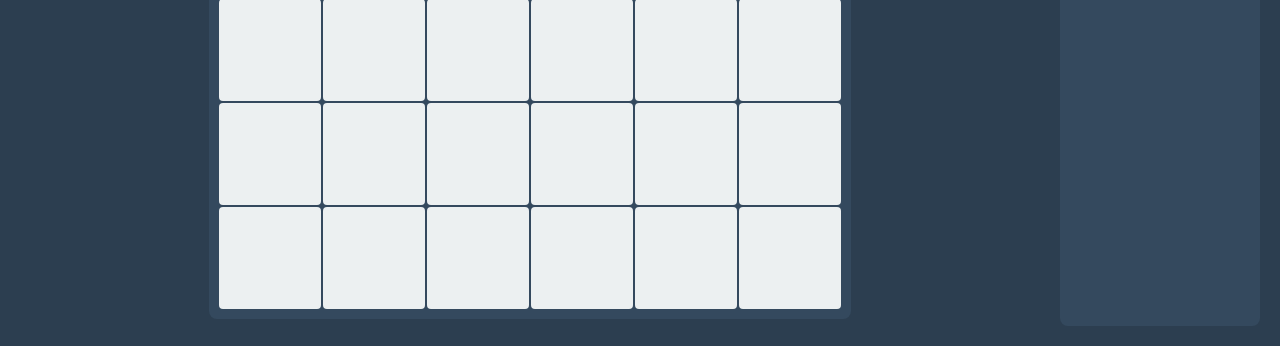
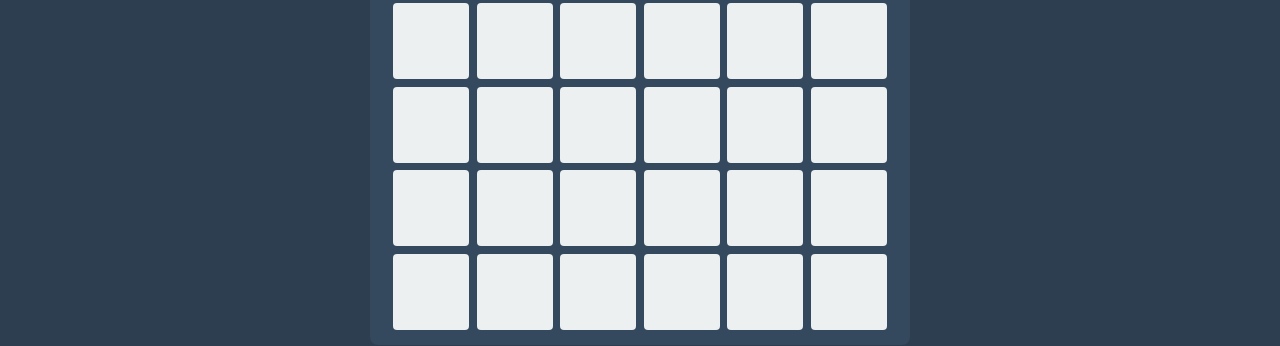
Before and after one commit to yusitnikov/game2048, a website built with Vite: page index.html in a window 1280 px wide. Shown: the part 454-800 px from the top of the page. Built offline with nearby package versions, Linux system fonts and the light colour scheme.

Commit message:
absolute positioning

```diff
--- a/src/gameHelpers.ts
+++ b/src/gameHelpers.ts
@@ -28,3 +28,25 @@ export function getCellClasses(value: number): string {
   const labelClass = `cell-${label}`;
   return `cell ${lengthClass} ${labelClass}`;
 }
+
+export const getCellSizeProp = (size: number) =>
+  `calc(var(--cell-size) * ${size})`;
+
+export const setCellSizeStyles = (
+  element: HTMLElement,
+  styles: Partial<Record<StringCssProps, number>>,
+) => {
+  for (const [key, value] of Object.entries(styles)) {
+    if (value === undefined) {
+      delete element.style[key as StringCssProps];
+    } else {
+      element.style[key as StringCssProps] = getCellSizeProp(value);
+    }
+  }
+};
+
+type FilterKeysOfType<ObjectT, BaseT> = {
+  [K in keyof ObjectT]: ObjectT[K] extends BaseT ? K : never;
+}[keyof ObjectT];
+
+type StringCssProps = FilterKeysOfType<CSSStyleDeclaration, string>;
--- a/src/main.ts
+++ b/src/main.ts
@@ -1,8 +1,19 @@
 import "./style.css";
-import { POWERS_OF_2, formatCellLabel, getCellClasses } from "./gameHelpers";
+import {
+  POWERS_OF_2,
+  formatCellLabel,
+  getCellClasses,
+  setCellSizeStyles,
+} from "./gameHelpers";
 
-const GRID_WIDTH = 6;
-const GRID_HEIGHT = 7;
+const gridWidth = 6;
+const gridHeight = 7;
+
+const padding = 0.3;
+const cellGap = 0.1;
+const gridTop = 2 + cellGap + padding * 2;
+const fullWidth = gridWidth + (gridWidth - 1) * cellGap + padding * 2;
+const fullHeight = gridTop + gridHeight + (gridWidth - 1) * cellGap + padding;
 
 interface GameState {
   grid: (number | null)[][];
@@ -14,19 +25,18 @@ interface GameState {
 class TetrisGame {
   private gameState: GameState;
   private gridElement!: HTMLElement;
-  private nextQueueElement!: HTMLElement;
+  private queueElements: HTMLElement[] = [];
 
   constructor() {
     this.gameState = {
-      grid: Array(GRID_HEIGHT)
+      grid: Array(gridHeight)
         .fill(null)
-        .map(() => Array(GRID_WIDTH).fill(null)),
+        .map(() => Array(gridWidth).fill(null)),
       nextPieces: [],
       selectedColumn: null,
       isGameRunning: false,
     };
 
-    this.calculateCellSize();
     this.initializeDOM();
     this.generateNextPieces();
     this.startGame();
@@ -36,22 +46,11 @@ class TetrisGame {
   private initializeDOM(): void {
     const app = document.querySelector<HTMLDivElement>("#app")!;
 
-    app.innerHTML = `
-      <div class="game-container">
-        <div class="game-board">
-          <div class="grid" id="grid"></div>
-        </div>
-        <div class="sidebar">
-          <div class="next-queue">
-            <h3>Next Pieces</h3>
-            <div id="next-queue"></div>
-          </div>
-        </div>
-      </div>
-    `;
+    app.innerHTML = `<div class="grid" id="grid"></div>`;
 
     this.gridElement = document.getElementById("grid")!;
-    this.nextQueueElement = document.getElementById("next-queue")!;
+
+    this.calculateCellSize();
 
     this.createGrid();
     this.setupEventListeners();
@@ -60,12 +59,17 @@ class TetrisGame {
   private createGrid(): void {
     this.gridElement.innerHTML = "";
 
-    for (let row = 0; row < GRID_HEIGHT; row++) {
-      for (let col = 0; col < GRID_WIDTH; col++) {
+    // Create main game grid cells
+    for (let row = 0; row < gridHeight; row++) {
+      for (let col = 0; col < gridWidth; col++) {
         const cell = document.createElement("div");
         cell.className = "cell";
         cell.dataset.row = row.toString();
         cell.dataset.col = col.toString();
+        setCellSizeStyles(cell, {
+          top: gridTop + row * (1 + cellGap),
+          left: padding + col * (1 + cellGap),
+        });
 
         const indicator = document.createElement("div");
         indicator.className = "column-indicator";
@@ -74,6 +78,42 @@ class TetrisGame {
         this.gridElement.appendChild(cell);
       }
     }
+
+    // Create queue elements in the grid
+    this.createQueueElements();
+  }
+
+  private createQueueElements(): void {
+    this.queueElements = [];
+
+    // Row 1: 1st in queue (next to drop)
+    const nextPieceCell = document.createElement("div");
+    nextPieceCell.className = "cell";
+    setCellSizeStyles(nextPieceCell, {
+      top: padding + 1 + cellGap,
+      left: padding,
+    });
+    this.gridElement.appendChild(nextPieceCell);
+    this.queueElements.push(nextPieceCell);
+
+    // Row 0: 2nd and 3rd in queue
+    const secondPieceCell = document.createElement("div");
+    secondPieceCell.className = "cell";
+    setCellSizeStyles(secondPieceCell, {
+      top: padding,
+      left: padding + 1 + cellGap,
+    });
+    this.gridElement.appendChild(secondPieceCell);
+    this.queueElements.push(secondPieceCell);
+
+    const thirdPieceCell = document.createElement("div");
+    thirdPieceCell.className = "cell";
+    setCellSizeStyles(thirdPieceCell, {
+      top: padding,
+      left: padding,
+    });
+    this.gridElement.appendChild(thirdPieceCell);
+    this.queueElements.push(thirdPieceCell);
   }
 
   private setupEventListeners(): void {
@@ -127,13 +167,12 @@ class TetrisGame {
   }
 
   private updateNextQueueDisplay(): void {
-    this.nextQueueElement.innerHTML = "";
-
-    this.gameState.nextPieces.forEach((value) => {
-      const pieceElement = document.createElement("div");
-      pieceElement.className = getCellClasses(value);
-      pieceElement.textContent = formatCellLabel(value);
-      this.nextQueueElement.prepend(pieceElement);
+    this.gameState.nextPieces.forEach((value, index) => {
+      if (index < this.queueElements.length) {
+        const queueElement = this.queueElements[index];
+        queueElement.className = getCellClasses(value);
+        queueElement.textContent = formatCellLabel(value);
+      }
     });
   }
 
@@ -155,7 +194,7 @@ class TetrisGame {
   }
 
   private getLowestEmptyRow(col: number): number {
-    for (let row = GRID_HEIGHT - 1; row >= 0; row--) {
+    for (let row = gridHeight - 1; row >= 0; row--) {
       if (this.gameState.grid[row][col] === null) {
         return row;
       }
@@ -168,8 +207,8 @@ class TetrisGame {
 
     cells.forEach((cell, index) => {
       const htmlCell = cell as HTMLElement;
-      const row = Math.floor(index / GRID_WIDTH);
-      const col = index % GRID_WIDTH;
+      const row = Math.floor(index / gridWidth);
+      const col = index % gridWidth;
       const value = this.gameState.grid[row][col];
 
       // Remove all piece classes
@@ -186,28 +225,16 @@ class TetrisGame {
   }
 
   private calculateCellSize(): void {
-    const sidebarWidth = 220; // sidebar width + padding
-    const padding = 40; // container padding
-    const gridPadding = 20; // grid internal padding
-    const gridGap = 2 * (GRID_WIDTH - 1 + GRID_HEIGHT - 1); // gaps between cells
-
-    const availableWidth =
-      window.innerWidth - sidebarWidth - padding - gridPadding - gridGap;
-    const availableHeight =
-      window.innerHeight - padding - gridPadding - gridGap;
-
     // Calculate maximum cell size that fits both width and height constraints
-    const maxCellSizeByWidth = Math.floor(availableWidth / GRID_WIDTH);
-    const maxCellSizeByHeight = Math.floor(availableHeight / GRID_HEIGHT);
+    const maxCellSizeByWidth = Math.floor(window.innerWidth / fullWidth);
+    const maxCellSizeByHeight = Math.floor(window.innerHeight / fullHeight);
 
     // Use the smaller of the two to ensure the grid fits
-    const cellSize = Math.min(maxCellSizeByWidth, maxCellSizeByHeight, 120); // max 120px
-    const finalCellSize = Math.max(cellSize, 40); // min 40px
+    const cellSize = Math.min(maxCellSizeByWidth, maxCellSizeByHeight); // max 120px
 
-    document.documentElement.style.setProperty(
-      "--cell-size",
-      `${finalCellSize}px`,
-    );
+    document.documentElement.style.setProperty("--cell-size", `${cellSize}px`);
+    this.gridElement.style.width = `${cellSize * fullWidth}px`;
+    this.gridElement.style.height = `${cellSize * fullHeight}px`;
   }
 
   private setupResizeListener(): void {
--- a/src/style.css
+++ b/src/style.css
@@ -18,15 +18,6 @@ body {
 #app {
     width: 100vw;
     height: 100vh;
-    display: flex;
-    flex-direction: column;
-}
-
-.game-container {
-    display: flex;
-    flex: 1;
-    padding: 20px;
-    gap: 20px;
 }
 
 .game-board {
@@ -38,13 +29,15 @@ body {
 }
 
 .grid {
-    display: grid;
-    grid-template-columns: repeat(6, var(--cell-size));
-    grid-template-rows: repeat(7, var(--cell-size));
-    gap: 2px;
+    position: absolute;
+    inset: 0;
+    margin: auto;
     background-color: #34495e;
-    padding: 10px;
     border-radius: 8px;
+}
+
+.grid > * {
+    position: absolute;
 }
 
 .cell {
@@ -69,7 +62,8 @@ body {
     padding: 20px;
     background-color: #34495e;
     border-radius: 8px;
-    display: flex;
+    /*display: flex;*/
+    display: none;
     flex-direction: column;
     gap: 20px;
 }
```
